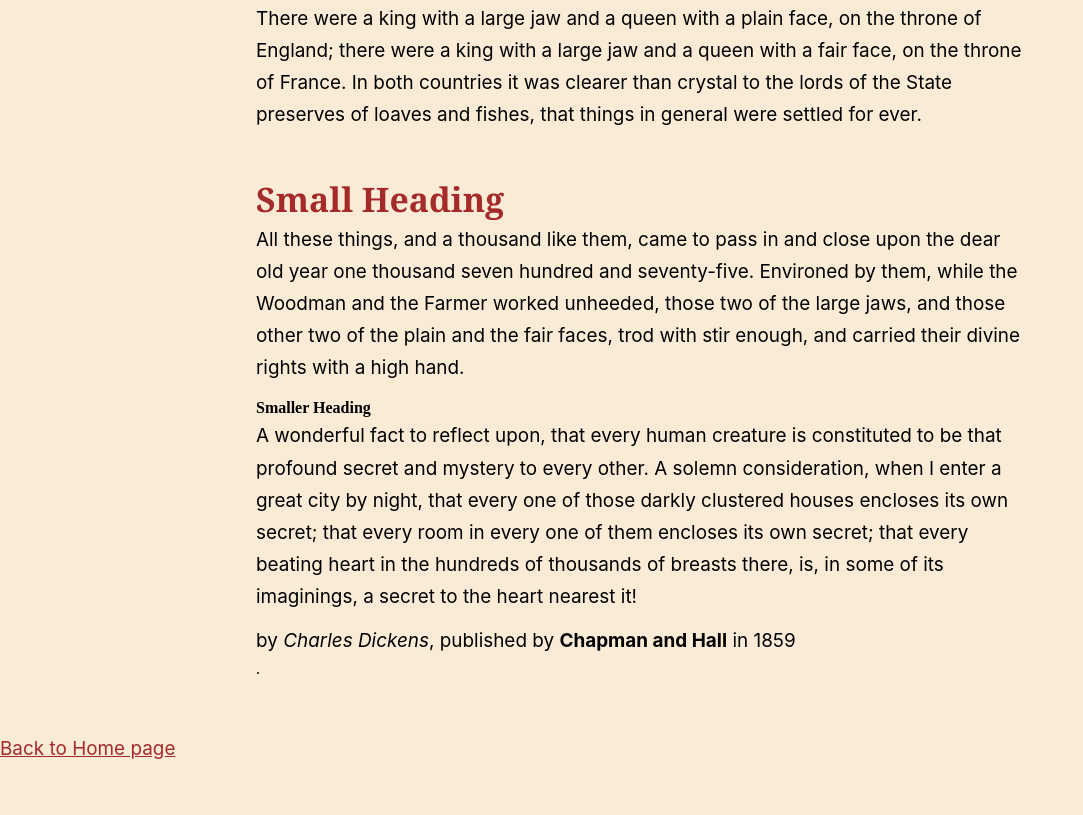
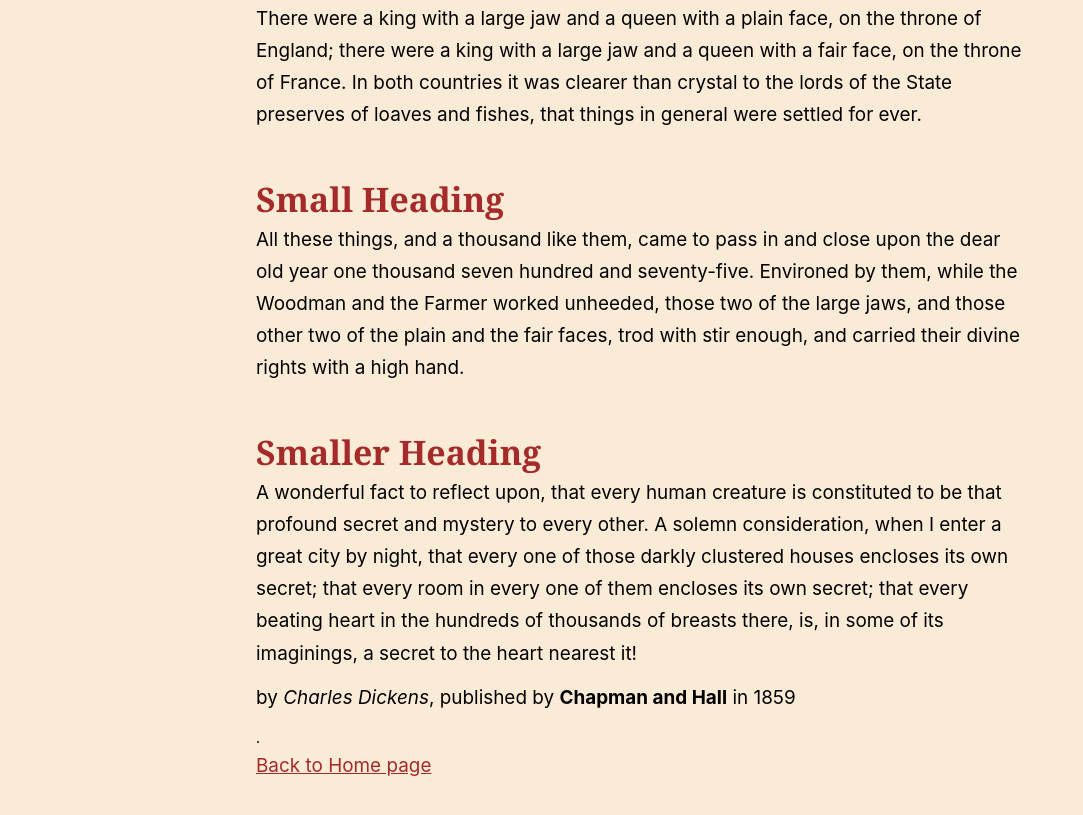
Before and after one commit to Luarafroes/luarafroes.github.io, a plain HTML site: page exercises/page-1.html in a window 1280 px wide. Shown: the part 564-1379 px from the top of the page, without its empty margins (0-1083 px from the left). Before the commit the page ends 1329 px from the top, so only its background shows below. Drawn offline with Linux system fonts and the light colour scheme.

Commit message:
Add files via upload

```diff
--- a/exercises/assets/css/style-1.css
+++ b/exercises/assets/css/style-1.css
@@ -119,6 +119,14 @@ h3 {
     font-family: var(--font-serif);
      color: brown
 }
+h4 {
+    font-size: var(--fs-lg);
+    margin-top: 48px;
+    margin-bottom: 4px;
+    line-height: 1.2;
+    font-family: var(--font-serif);
+     color: brown
+}
 
 p {
 	font-size: var(--fs-base);
--- a/exercises/page-1.html
+++ b/exercises/page-1.html
@@ -31,8 +31,10 @@
 <p>A wonderful fact to reflect upon, that every human creature is constituted to be that profound secret and mystery to every other. A solemn consideration, when I enter a great city by night, that every one of those darkly clustered houses encloses its own secret; that every room in every one of them encloses its own secret; that every beating heart in the hundreds of thousands of breasts there, is, in some of its imaginings, a secret to the heart nearest it!</p>
 
 
-<p>by <i>Charles Dickens</i>, published by <b>Chapman and Hall</b> in 1859</p>.</section>
+<p>by <i>Charles Dickens</i>, published by <b>Chapman and Hall</b> in 1859</p>.
 <p><a href="../index.html">Back to Home page</a></p>
+</section>
+
 </main>
 </body>
 </html>
```
